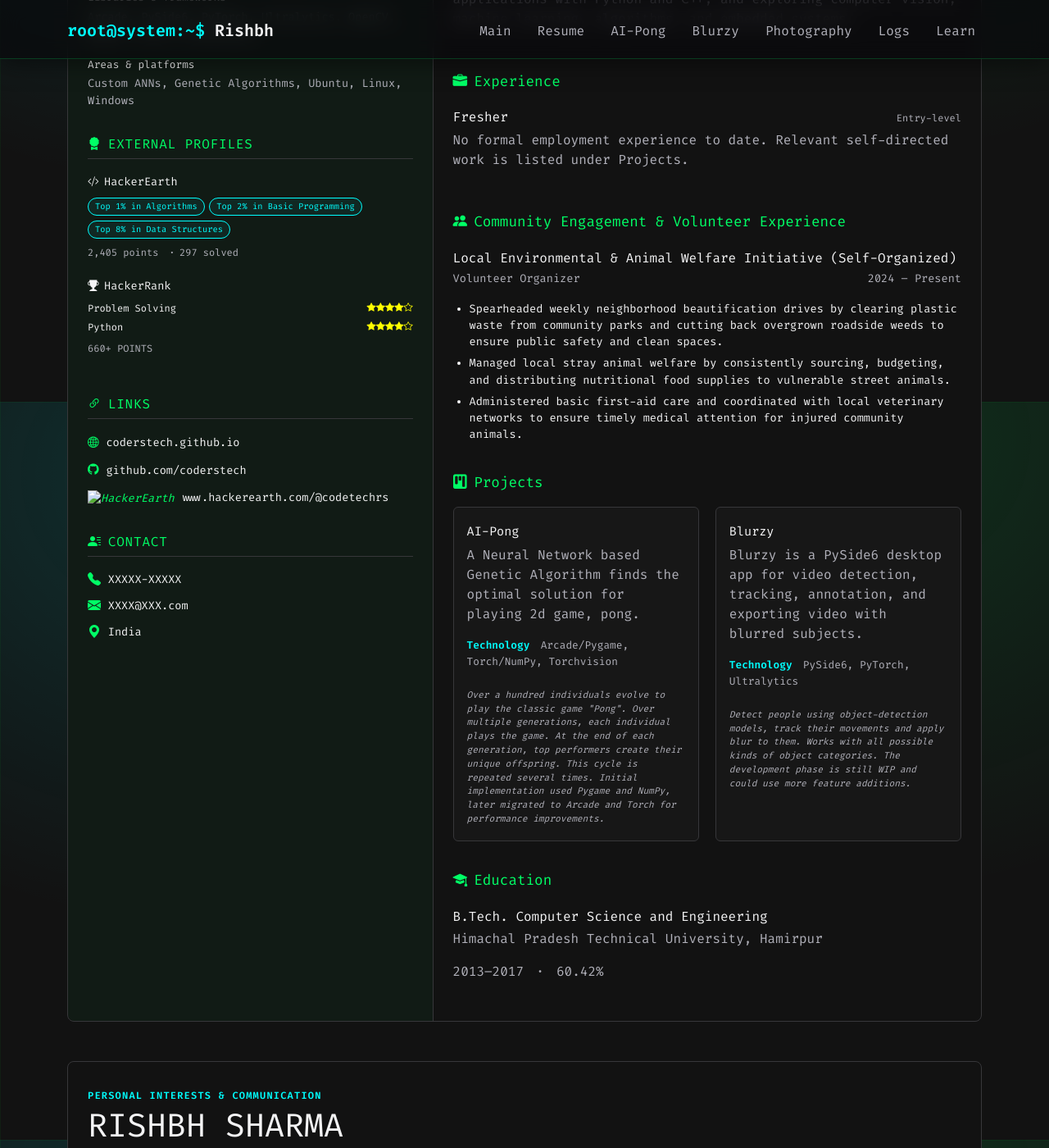
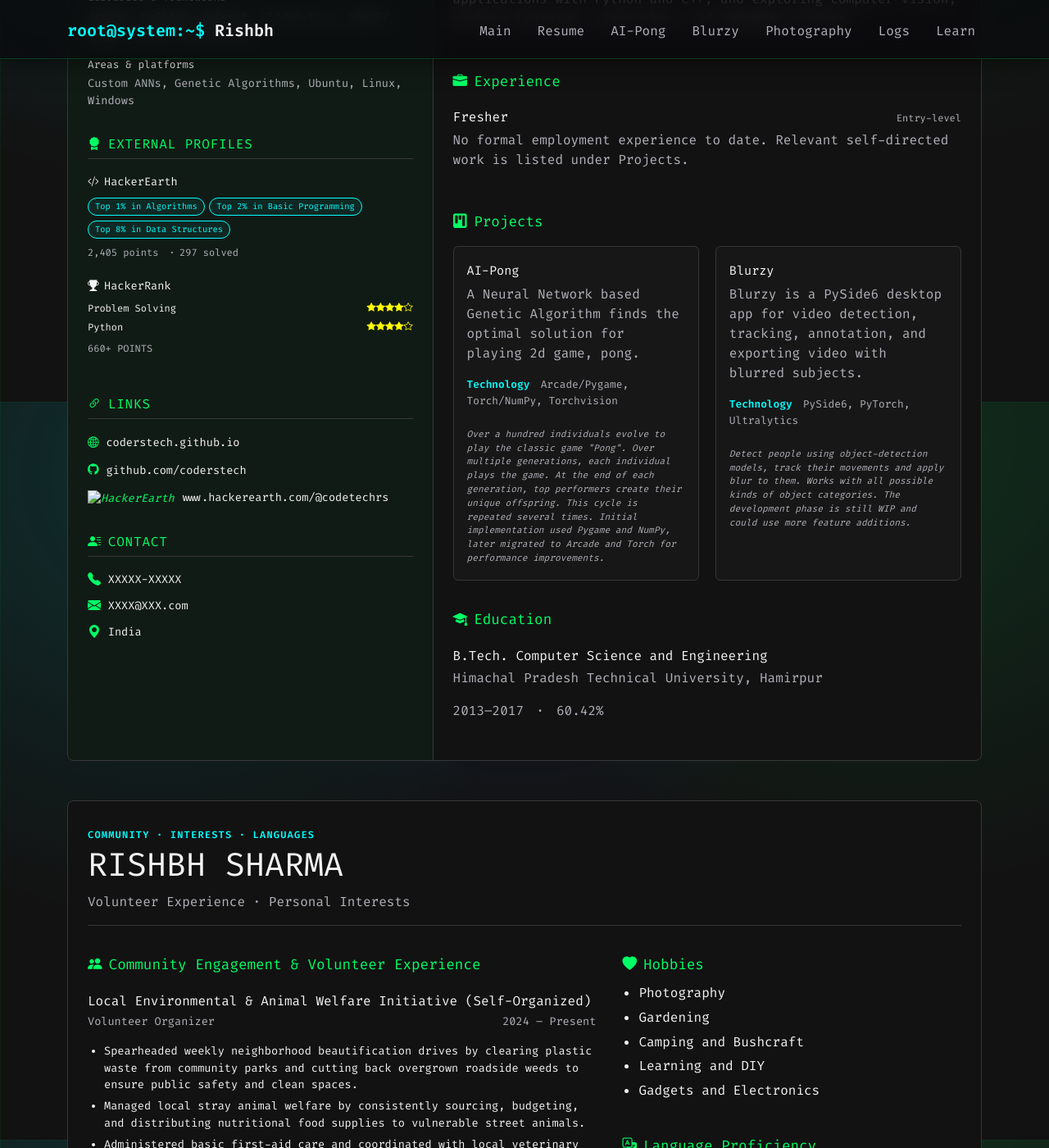
Before and after one commit to CodeRSTech/coderstech.github.io, a Jekyll site: the page built from resume-large.md, in a window 1280 px wide and 1400 px high, scrolled down 410 px. Shown: the whole window at 82% size. Built offline with Jekyll 4.4.1, drawn with Linux system fonts in a browser that asks for light colours; some of the changed text lies outside the part shown.

Commit message:
Move volunteer experience to resume second page
Co-authored-by: Copilot <223556219+Copilot@users.noreply.github.com>

```diff
--- a/_includes/resume.html
+++ b/_includes/resume.html
@@ -136,18 +136,6 @@
         <p>No formal employment experience to date. Relevant self-directed work is listed under Projects.</p>
       </div>
     </section>
-    <section class="resume-section" aria-labelledby="resume-community">
-      <h2 id="resume-community"><i class="bi bi-people-fill" aria-hidden="true"></i> Community Engagement &amp; Volunteer Experience</h2>
-      <div class="resume-entry">
-        <h3>Local Environmental &amp; Animal Welfare Initiative (Self-Organized)</h3>
-        <p class="resume-entry-meta">Volunteer Organizer <span>2024 – Present</span></p>
-        <ul class="resume-entry-list">
-          <li>Spearheaded weekly neighborhood beautification drives by clearing plastic waste from community parks and cutting back overgrown roadside weeds to ensure public safety and clean spaces.</li>
-          <li>Managed local stray animal welfare by consistently sourcing, budgeting, and distributing nutritional food supplies to vulnerable street animals.</li>
-          <li>Administered basic first-aid care and coordinated with local veterinary networks to ensure timely medical attention for injured community animals.</li>
-        </ul>
-      </div>
-    </section>
     <section class="resume-section" aria-labelledby="resume-projects">
       <h2 id="resume-projects"><i class="bi bi-kanban-fill" aria-hidden="true"></i> Projects</h2>
       <div class="resume-project-grid">
@@ -175,14 +163,28 @@
     </section>
   </div>
 </article>
+<article class="resume-page resume-extra-page">
+  <div class="resume-main resume-secondary-main">
+    <header class="resume-header">
+      <p class="resume-kicker">COMMUNITY · INTERESTS · LANGUAGES</p>
+      <h1>{{ site.data.hero.name }}</h1>
+      <p class="resume-subtitle">Volunteer Experience{% if page.resume_large %} · Personal Interests{% endif %}</p>
+    </header>
+    <div class="resume-secondary-grid{% unless page.resume_large %} resume-community-only{% endunless %}">
+      <section class="resume-section resume-community" aria-labelledby="resume-community">
+        <h2 id="resume-community"><i class="bi bi-people-fill" aria-hidden="true"></i> Community Engagement &amp; Volunteer Experience</h2>
+        <div class="resume-entry">
+          <h3>Local Environmental &amp; Animal Welfare Initiative (Self-Organized)</h3>
+          <p class="resume-entry-meta">Volunteer Organizer <span>2024 – Present</span></p>
+          <ul class="resume-entry-list">
+            <li>Spearheaded weekly neighborhood beautification drives by clearing plastic waste from community parks and cutting back overgrown roadside weeds to ensure public safety and clean spaces.</li>
+            <li>Managed local stray animal welfare by consistently sourcing, budgeting, and distributing nutritional food supplies to vulnerable street animals.</li>
+            <li>Administered basic first-aid care and coordinated with local veterinary networks to ensure timely medical attention for injured community animals.</li>
+          </ul>
+        </div>
+      </section>
       {% if page.resume_large %}
-<article class="resume-page resume-extra-page">
-  <div class="resume-main">
-    <header class="resume-header">
-      <p class="resume-kicker">PERSONAL INTERESTS &amp; COMMUNICATION</p>
-      <h1>{{ site.data.hero.name }}</h1>
-      <p class="resume-subtitle">Hobbies &amp; Language Proficiency</p>
-    </header>
+      <div class="resume-secondary-details">
         <section class="resume-section" aria-labelledby="resume-hobbies">
           <h2 id="resume-hobbies"><i class="bi bi-heart-fill" aria-hidden="true"></i> Hobbies</h2>
           <ul class="resume-detail-list">
@@ -205,5 +207,7 @@
           </div>
         </section>
       </div>
+      {% endif %}
+    </div>
+  </div>
 </article>
-{% endif %}
--- a/assets/css/resume-shared.css
+++ b/assets/css/resume-shared.css
@@ -29,26 +29,67 @@
   grid-template-columns: 1fr;
 }
 
+.resume-secondary-main {
+  width: 100%;
+}
+
+.resume-secondary-grid {
+  display: grid;
+  grid-template-columns: minmax(0, 1.5fr) minmax(13rem, 1fr);
+  gap: 2rem;
+}
+
+.resume-secondary-grid.resume-community-only {
+  grid-template-columns: minmax(0, 1fr);
+  max-width: 54rem;
+}
+
+.resume-secondary-grid h2 {
+  align-items: flex-start;
+}
+
+.resume-community .resume-entry h3 {
+  display: block;
+}
+
+.resume-secondary-details {
+  display: flex;
+  flex-direction: column;
+  gap: 1.5rem;
+}
+
+.resume-secondary-details .resume-section h2 {
+  margin-bottom: 0.6rem;
+}
+
 @media print {
-  body.resume-large-document main#main-content {
+  body.resume-document main#main-content {
     height: auto;
   }
 
-  body.resume-large-document .resume-page {
+  body.resume-document .resume-page {
     height: auto;
     min-height: 100vh;
     break-after: page;
     page-break-after: always;
   }
 
-  body.resume-large-document .resume-page.resume-extra-page {
+  body.resume-document .resume-page.resume-extra-page {
     grid-template-columns: 1fr;
-  }
-
-  body.resume-large-document .resume-extra-page {
     break-before: page;
     page-break-before: always;
     break-after: auto;
     page-break-after: auto;
   }
+
+  .resume-secondary-grid {
+    grid-template-columns: minmax(0, 1.5fr) minmax(13rem, 1fr);
+    gap: 1.5rem;
+  }
 }
+
+@media (max-width: 700px) {
+  .resume-secondary-grid {
+    grid-template-columns: 1fr;
+  }
+}
```
Lines whose indentation alone changed are shown as unchanged.
